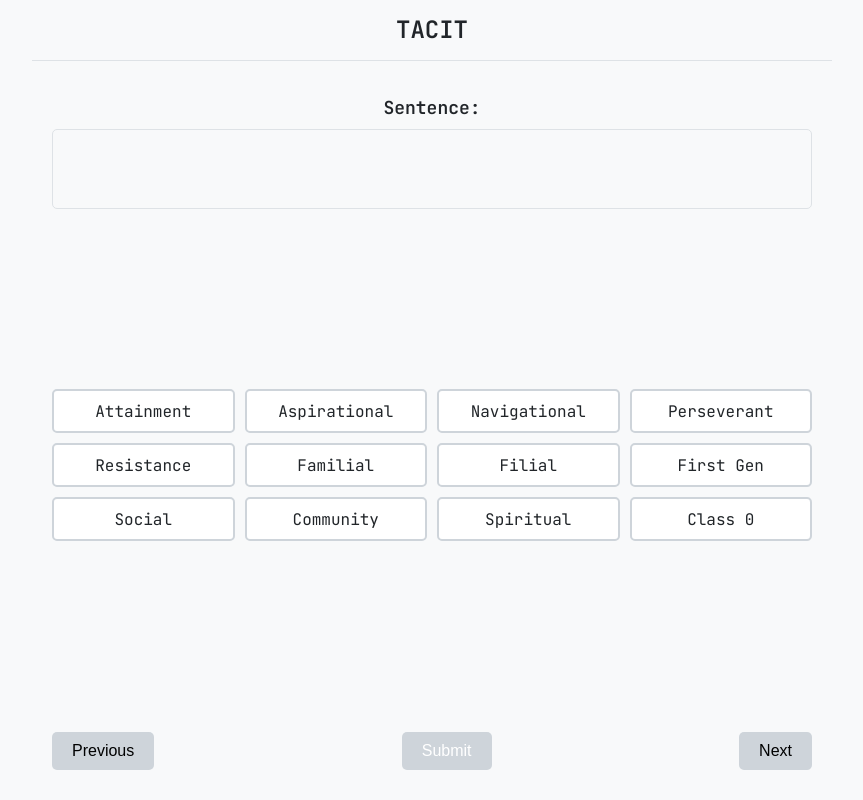
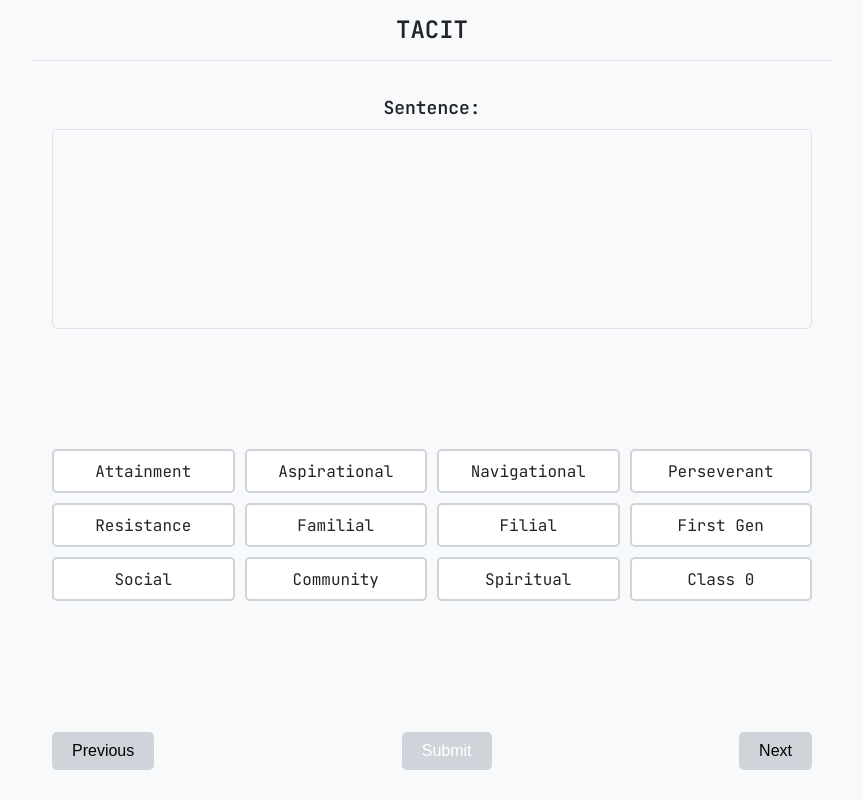
Before and after one commit to Kahl-d/Data_Annotation_and_Training_App, a React (Create React App) app in the folder frontend/: page / in a window 1280 px wide. Shown: the whole page, without its empty margins (208-1071 px from the left). Built offline with nearby package versions, Linux system fonts and the light colour scheme; no server answers.

Commit message:
ready app

```diff
--- a/frontend/src/components/SentenceAnnotation.css
+++ b/frontend/src/components/SentenceAnnotation.css
@@ -23,7 +23,7 @@
 }
 
 .sentence-content {
-  height: 80px;
+  height: 200px;
   width: 100%;
   padding: 10px;
   border: 1px solid #dee2e6;
```
